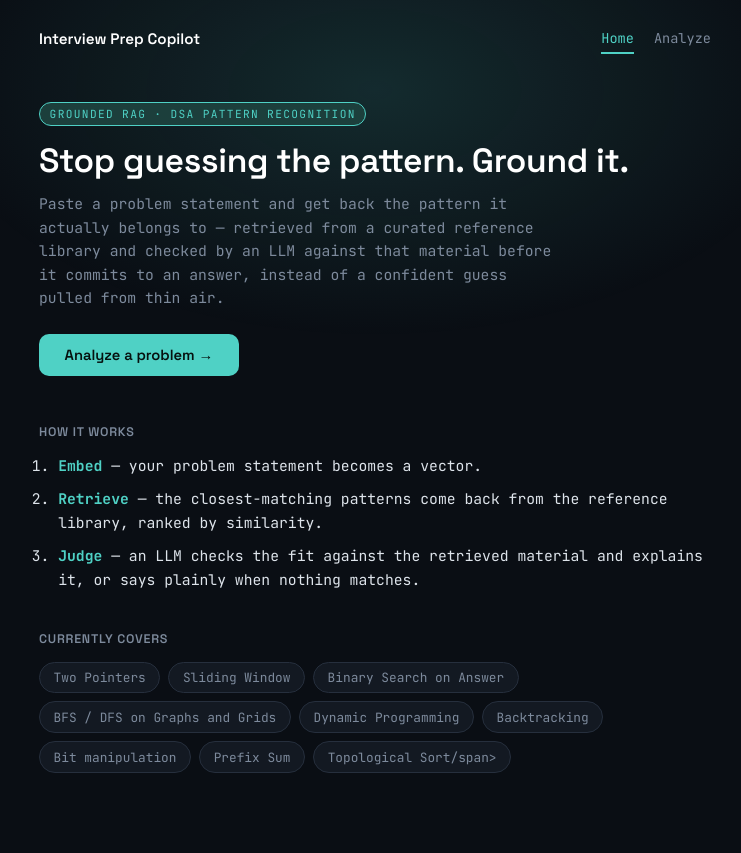
After one commit to yashi-create/interview-prep, a FastAPI app: page / in a window 1280 px wide. The commit adds this page. Shown: the whole page, without its empty margins (265-1006 px from the left). Run offline with FastAPI, Linux system fonts and the light colour scheme.

Commit message:
Ui changes

```diff
--- a/app/main.py
+++ b/app/main.py
@@ -2,6 +2,7 @@ from fastapi import FastAPI, Request, Depends, Form
 from fastapi.responses import HTMLResponse
 from fastapi.templating import Jinja2Templates
 from fastapi.staticfiles import StaticFiles
+from fastapi.middleware.cors import CORSMiddleware
 from sqlalchemy.orm import Session
 
 from app.database import get_db
@@ -13,16 +14,31 @@ import json
 
 app = FastAPI(title="Interview Prep Copilot - DSA Pattern Recognition")
 
+# /api/analyze is meant to be called from other platforms (a mobile app, a
+# separate frontend) - there's no cookie/session auth here for a permissive
+# origin policy to put at risk, so a wide-open policy is the simple choice.
+app.add_middleware(
+    CORSMiddleware,
+    allow_origins=["*"],
+    allow_methods=["GET", "POST"],
+    allow_headers=["*"],
+)
+
 app.include_router(questions.router)
 app.mount("/static", StaticFiles(directory="static"), name="static")
 templates = Jinja2Templates(directory="templates")
 
 
 @app.api_route("/", methods=["GET", "HEAD"], response_class=HTMLResponse)
-def index(request: Request):
+def home(request: Request):
     # Render's health check pings "/" with HEAD, not GET - a GET-only route
     # 405s that check, so Render never marks the deploy healthy.
-    return templates.TemplateResponse("index.html", {"request": request})
+    return templates.TemplateResponse("home.html", {"request": request, "active": "home"})
+
+
+@app.get("/analyze", response_class=HTMLResponse)
+def analyze_page(request: Request):
+    return templates.TemplateResponse("analyze.html", {"request": request, "active": "analyze"})
 
 
 @app.post("/analyze-form", response_class=HTMLResponse)
--- a/static/style.css
+++ b/static/style.css
@@ -41,12 +41,108 @@ body {
     z-index: 0;
 }
 
+/* Nav - shared across home.html and analyze.html */
+.navbar {
+    position: relative;
+    z-index: 1;
+    display: flex;
+    align-items: center;
+    justify-content: space-between;
+    max-width: 720px;
+    margin: 0 auto;
+    padding: 1.5rem 1.5rem 0;
+}
+
+.navbar .brand {
+    font-family: "Space Grotesk", sans-serif;
+    font-weight: 600;
+    font-size: 0.95rem;
+    color: #fff;
+    text-decoration: none;
+}
+
+.nav-links { display: flex; gap: 1.25rem; }
+
+.nav-link {
+    color: var(--text-dim);
+    text-decoration: none;
+    font-size: 0.85rem;
+    padding: 0.3rem 0;
+    border-bottom: 2px solid transparent;
+    transition: color 0.15s ease, border-color 0.15s ease;
+}
+
+.nav-link:hover { color: var(--text); }
+
+.nav-link--active {
+    color: var(--accent);
+    border-color: var(--accent);
+}
+
 .container {
     position: relative;
     z-index: 1;
     max-width: 720px;
     margin: 0 auto;
-    padding: 4rem 1.5rem 5rem;
+    padding: 3rem 1.5rem 5rem;
+}
+
+/* CTA button - link styled like the form's submit button */
+.cta-button {
+    display: inline-block;
+    margin-top: 1.5rem;
+    background: var(--accent);
+    color: #06110f;
+    font-family: "Space Grotesk", sans-serif;
+    font-weight: 600;
+    font-size: 0.92rem;
+    text-decoration: none;
+    padding: 0.75rem 1.6rem;
+    border-radius: var(--radius);
+    transition: transform 0.1s ease, box-shadow 0.15s ease;
+}
+
+.cta-button:hover {
+    box-shadow: 0 4px 20px var(--accent-glow);
+    transform: translateY(-1px);
+}
+
+.section-label {
+    font-family: "Space Grotesk", sans-serif;
+    font-size: 0.78rem;
+    font-weight: 600;
+    text-transform: uppercase;
+    letter-spacing: 0.06em;
+    color: var(--text-dim);
+    margin: 0 0 0.9rem;
+}
+
+.steps { margin-top: 3rem; }
+
+.steps-list {
+    margin: 0;
+    padding-left: 1.2rem;
+    display: flex;
+    flex-direction: column;
+    gap: 0.6rem;
+    color: var(--text);
+    font-size: 0.92rem;
+    line-height: 1.6;
+}
+
+.steps-list strong { color: var(--accent); }
+
+.patterns { margin-top: 2.5rem; }
+
+.pattern-chips { display: flex; flex-wrap: wrap; gap: 0.5rem; }
+
+.chip {
+    font-size: 0.8rem;
+    padding: 0.4rem 0.85rem;
+    border: 1px solid var(--border);
+    background: var(--surface);
+    border-radius: 999px;
+    color: var(--text-dim);
 }
 
 .hero { margin-bottom: 2.5rem; }
@@ -314,7 +410,27 @@ button:disabled {
     font-size: 0.75rem;
 }
 
+/* Tablet */
+@media (max-width: 768px) {
+    .navbar { padding: 1.25rem 1.25rem 0; }
+    .container { padding: 2.75rem 1.25rem 4rem; }
+    h1 { font-size: 1.85rem; }
+}
+
+/* Phone */
 @media (max-width: 480px) {
-    .container { padding: 2.5rem 1.1rem 3rem; }
-    h1 { font-size: 1.6rem; }
+    .navbar { padding: 1rem 1rem 0; }
+    .nav-links { gap: 0.85rem; }
+    .navbar .brand { font-size: 0.85rem; }
+    .container { padding: 2rem 1rem 3rem; }
+    h1 { font-size: 1.5rem; }
+    .subtitle { font-size: 0.88rem; }
+
+    /* full-width tap targets are easier to hit on a phone than inline ones */
+    button, .cta-button { width: 100%; text-align: center; }
+
+    .card-header { gap: 0.5rem; }
+    .result-card { padding: 1.25rem; }
+    .pattern-chips { gap: 0.4rem; }
+    .chip { font-size: 0.75rem; padding: 0.35rem 0.7rem; }
 }
--- /dev/null
+++ b/templates/_nav.html
@@ -0,0 +1,7 @@
+<nav class="navbar">
+    <a class="brand" href="/">Interview Prep Copilot</a>
+    <div class="nav-links">
+        <a href="/" class="nav-link{{ ' nav-link--active' if active == 'home' else '' }}">Home</a>
+        <a href="/analyze" class="nav-link{{ ' nav-link--active' if active == 'analyze' else '' }}">Analyze</a>
+    </div>
+</nav>
--- a/templates/analyze.html
+++ b/templates/analyze.html
@@ -11,6 +11,7 @@
 </head>
 <body>
     <div class="glow"></div>
+    {% include "_nav.html" %}
     <main class="container">
         <header class="hero">
             <span class="eyebrow">pattern recognition · dsa</span>
--- /dev/null
+++ b/templates/home.html
@@ -0,0 +1,50 @@
+<!DOCTYPE html>
+<html lang="en">
+<head>
+    <meta charset="UTF-8">
+    <meta name="viewport" content="width=device-width, initial-scale=1.0">
+    <title>Interview Prep Copilot</title>
+    <link rel="preconnect" href="https://fonts.googleapis.com">
+    <link href="https://fonts.googleapis.com/css2?family=JetBrains+Mono:wght@400;500;600;700&family=Space+Grotesk:wght@500;600;700&display=swap" rel="stylesheet">
+    <link rel="stylesheet" href="/static/style.css">
+</head>
+<body>
+    <div class="glow"></div>
+    {% include "_nav.html" %}
+    <main class="container">
+        <header class="hero">
+            <span class="eyebrow">grounded rag · dsa pattern recognition</span>
+            <h1>Stop guessing the pattern. Ground it.</h1>
+            <p class="subtitle">Paste a problem statement and get back the pattern it actually
+               belongs to — retrieved from a curated reference library and checked by an LLM
+               against that material before it commits to an answer, instead of a confident
+               guess pulled from thin air.</p>
+            <a class="cta-button" href="/analyze">Analyze a problem →</a>
+        </header>
+
+        <section class="steps">
+            <h2 class="section-label">How it works</h2>
+            <ol class="steps-list">
+                <li><strong>Embed</strong> — your problem statement becomes a vector.</li>
+                <li><strong>Retrieve</strong> — the closest-matching patterns come back from the reference library, ranked by similarity.</li>
+                <li><strong>Judge</strong> — an LLM checks the fit against the retrieved material and explains it, or says plainly when nothing matches.</li>
+            </ol>
+        </section>
+
+        <section class="patterns">
+            <h2 class="section-label">Currently covers</h2>
+            <div class="pattern-chips">
+                <span class="chip">Two Pointers</span>
+                <span class="chip">Sliding Window</span>
+                <span class="chip">Binary Search on Answer</span>
+                <span class="chip">BFS / DFS on Graphs and Grids</span>
+                <span class="chip">Dynamic Programming</span>
+                <span class="chip">Backtracking</span>
+                <span class="chip">Bit manipulation</span>
+                <span class="chip">Prefix Sum</span>
+                <span class="chip">Topological Sort/span>
+            </div>
+        </section>
+    </main>
+</body>
+</html>
```
